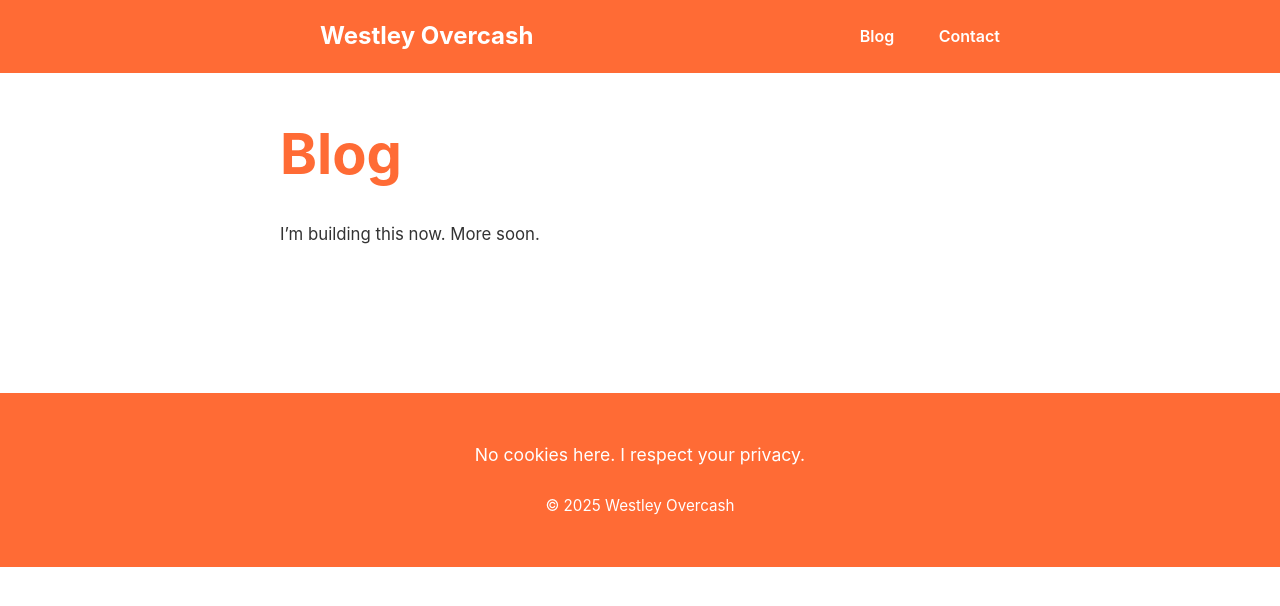
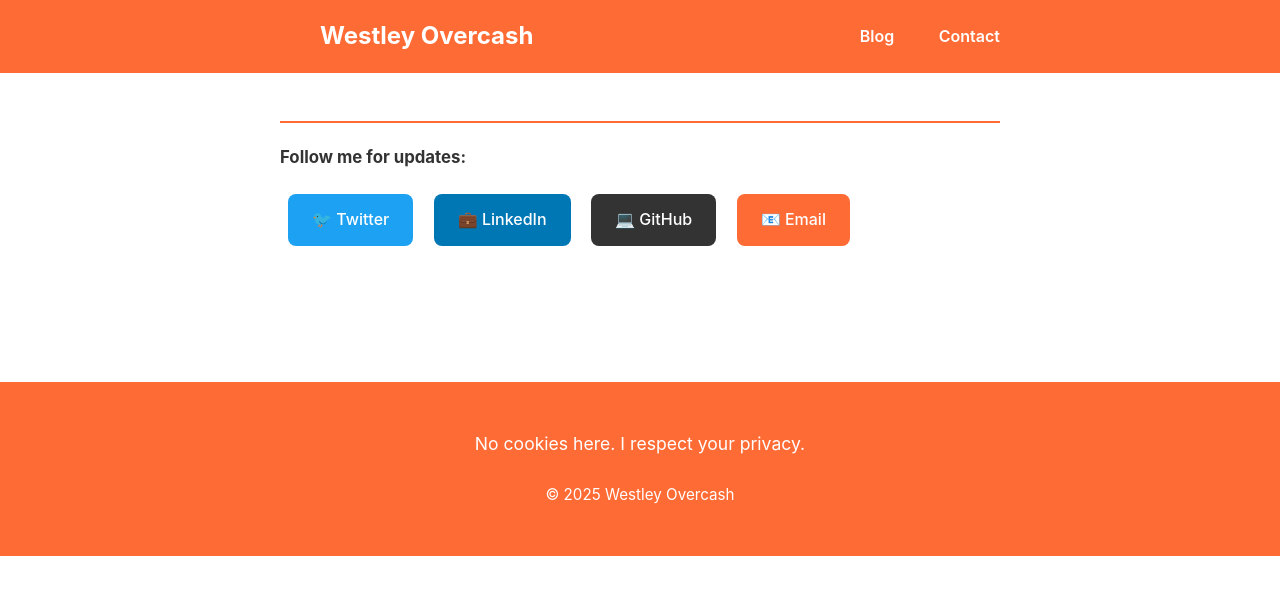
Before and after one commit to westleyovercash/westleyovercash.github.io, a Jekyll site: the page built from blog.md, in a window 1280 px wide. Shown: the top 606 px of the page. Built offline with Jekyll 4.4.1, drawn with Linux system fonts in a browser that asks for light colours; our own code applies the rules of GitHub Pages for plain Markdown files; part of the change alters nothing that is shown.

Commit message:
Update blog.md

```diff
--- a/blog.md
+++ b/blog.md
@@ -1,8 +1,33 @@
----
-layout: default
-title: Blog
----
-
-# Blog
-
-I'm building this now. More soon.
+<div class="social-links" style="margin-top: 30px; padding-top: 20px; border-top: 2px solid #ff6b35;">
+  <p style="margin-bottom: 15px; font-weight: bold;">Follow me for updates:</p>
+<a href="https://twitter.com/wessencecom"
+  target="_blank"
+  rel="noopener noreferrer"
+  style="display: inline-block; padding: 12px 24px; margin: 8px; background-color: #1DA1F2; color: white; text-decoration: none; border-radius: 8px; font-weight: 500; transition: opacity 0.3s;"
+  onmouseover="this.style.opacity='0.8'"
+  onmouseout="this.style.opacity='1'">
+🐦 Twitter
+</a>
+<a href="https://www.linkedin.com/in/westleyovercash"
+  target="_blank"
+  rel="noopener noreferrer"
+  style="display: inline-block; padding: 12px 24px; margin: 8px; background-color: #0077B5; color: white; text-decoration: none; border-radius: 8px; font-weight: 500; transition: opacity 0.3s;"
+  onmouseover="this.style.opacity='0.8'"
+  onmouseout="this.style.opacity='1'">
+💼 LinkedIn
+</a>
+<a href="https://github.com/westleyovercash"
+  target="_blank"
+  rel="noopener noreferrer"
+  style="display: inline-block; padding: 12px 24px; margin: 8px; background-color: #333; color: white; text-decoration: none; border-radius: 8px; font-weight: 500; transition: opacity 0.3s;"
+  onmouseover="this.style.opacity='0.8'"
+  onmouseout="this.style.opacity='1'">
+💻 GitHub
+</a>
+<a href="mailto:your.email@example.com"
+  style="display: inline-block; padding: 12px 24px; margin: 8px; background-color: #ff6b35; color: white; text-decoration: none; border-radius: 8px; font-weight: 500; transition: opacity 0.3s;"
+  onmouseover="this.style.opacity='0.8'"
+  onmouseout="this.style.opacity='1'">
+📧 Email
+</a>
+</div>
```
